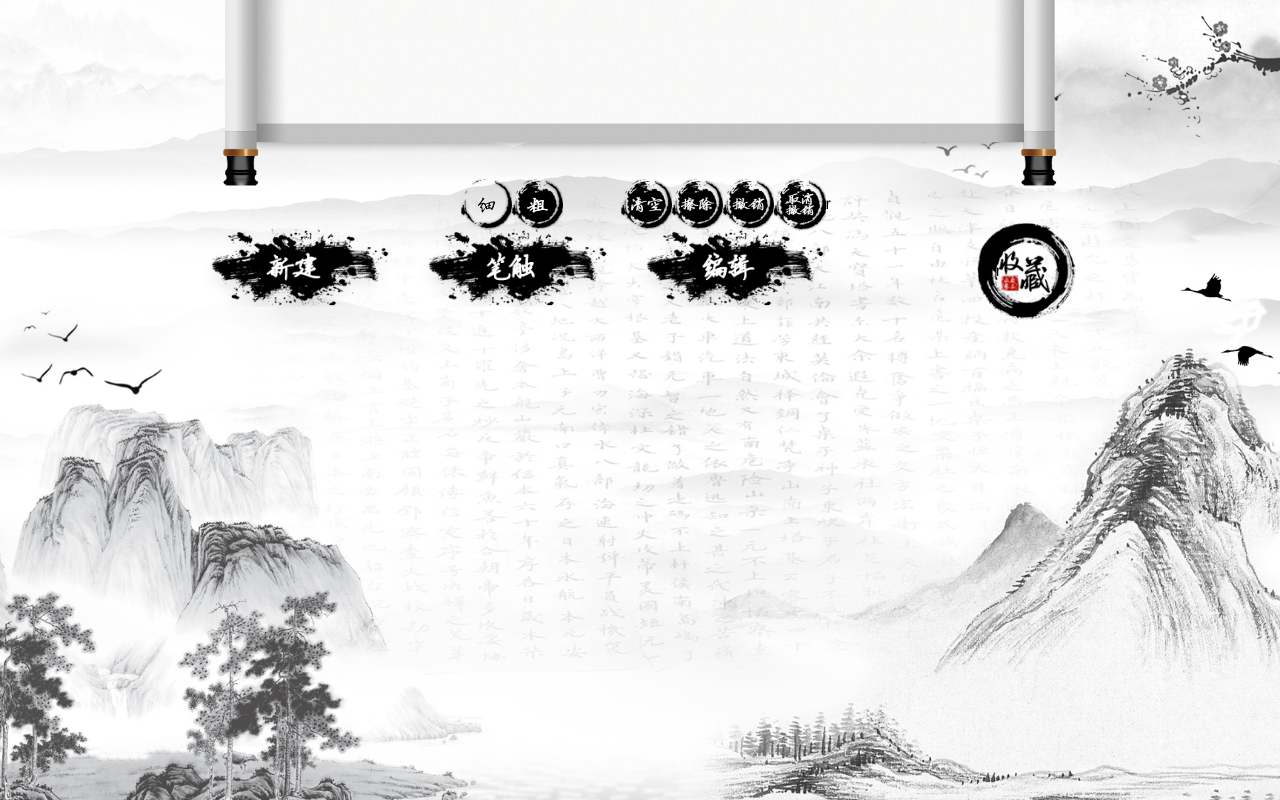
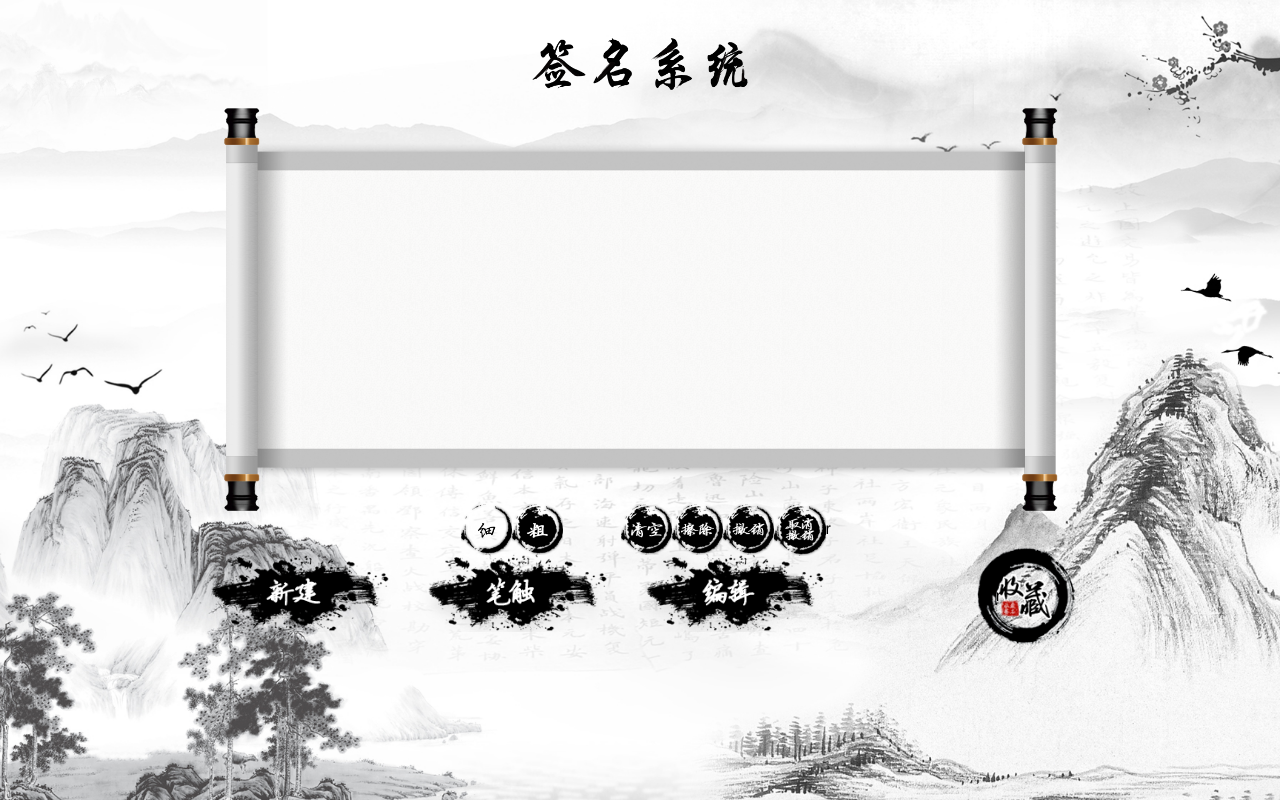
Before and after one commit to melody-pp/signature, a Vue app: page /#/ in a window 1280 px wide. Built offline with nearby package versions, Linux system fonts and the light colour scheme.

Commit message:
传图片路径  卷轴动画 位置

```diff
--- a/package.json
+++ b/package.json
@@ -15,7 +15,6 @@
     "jquery": "^3.3.1",
     "signature_pad": "^2.3.2",
     "vue": "^2.5.2",
-    "vue-router": "^3.0.1",
     "vuex": "^3.0.1"
   },
   "devDependencies": {
--- a/src/App.vue
+++ b/src/App.vue
@@ -68,12 +68,6 @@
     clear: both;
   }
 
-  .center {
-    top: 50%;
-    position: absolute;
-    transform: translateY(-50%);
-  }
-
   .loading {
     top: 50%;
     left: 50%;
--- a/src/main.js
+++ b/src/main.js
@@ -3,7 +3,6 @@
 import Vue from 'vue'
 import App from './App'
 import store from './store'
-import router from './router'
 import axios from 'axios'
 
 Vue.config.productionTip = false
@@ -12,7 +11,6 @@ Vue.prototype.$axios = axios
 new Vue({
   el: '#app',
   store,
-  router,
   components: {App},
   template: '<App/>'
 })
--- a/src/pages/Exhibition.vue
+++ b/src/pages/Exhibition.vue
@@ -1,6 +1,6 @@
 <template>
   <div class="mainBox center" @click="$store.commit('setPageIndex', 0)">
-    <img class="title" src="../assets/exhibitionTitle.png" @click="$router.push('/')">
+    <img class="title" src="../assets/exhibitionTitle.png">
     <img src="../assets/loading.gif" class="loading" v-show="isLoading">
     <div class="sig-list-wrapper" v-show="!isLoading">
       <div class="sig-list-container" :style="{width: sigList.length*140+'vh'}">
--- a/src/pages/Home.vue
+++ b/src/pages/Home.vue
@@ -1,5 +1,5 @@
 <template>
-  <div class="mainBox" :class="{center}">
+  <div class="mainBox">
     <img class="title" src="../assets/bt.png">
     <div ref="sig" class="sig-container">
       <img class="zhou left" src="../assets/juanzhou_bian.png" border="0">
@@ -75,7 +75,6 @@
     data: () => ({
       showEdit: false,
       showBichu: false,
-      center: false,
       thumb: '',
     }),
     created () {
@@ -100,8 +99,6 @@
         canvas.height = canvas.offsetHeight * ratio
         canvas.getContext('2d').scale(ratio, ratio)
         signaturePad && signaturePad.clear()
-
-        this.center = (window.innerWidth / window.innerHeight) < 1.667
       },
       bindEvent ($parents, $imgs) {
         $imgs.on('click', function () {
@@ -149,12 +146,10 @@
         revokeStates = []
 
         const {juan, sig} = this.$refs
-        new TimelineLite({
-          onComplete: () => sig.style.transform = ''
-        })
+        new TimelineLite()
           .set(juan, {width: 0})
-          .set(sig, {scale: 0.5, autoAlpha: 0.5, y: 400, x: -700, rotation: 0})
-          .to(sig, 1, {autoAlpha: 1, scale: 1, y: 0, x: 0, rotation: 360})
+          .set(sig, {scale: 0.5, autoAlpha: 0.7, y: '70%', x: '-27%', rotation: 0})
+          .to(sig, 2, {autoAlpha: 1, scale: 1, y: '0%', x: '0%', rotation: 360})
           .to(juan, 2, {width: '60vw'})
       },
       saveSig () {
@@ -162,16 +157,17 @@
           return
         }
 
-        this.$axios.post('/qmadmin/index.php/Api/index', {
-          thumb: signaturePad.toDataURL()
-        })
+        const data = new FormData()
+        data.append('thumb',  signaturePad.toDataURL())
+        this.$axios.post('/qmadmin/index.php/Api/index', data)
 
         const {juan, sig} = this.$refs
         new TimelineLite({
           onComplete: () => this.$store.commit('setPageIndex', 1)
-        }).to(juan, 2, {width: 0})
-          .to(sig, 0.2, {scale: 1, autoAlpha: 1, y: 0, x: 0, rotation: 0})
-          .to(sig, 1, {scale: 0.5, autoAlpha: 0, y: 400, x: 1400, rotation: 360})
+        })
+          .set(sig, {rotation: 0})
+          .to(juan, 2, {width: 0})
+          .to(sig, 2, {scale: 0.5, autoAlpha: .7, y: '70%', x: '30%', rotation: 360})
       }
     }
   }
@@ -181,6 +177,7 @@
   .mainBox {
     text-align: center;
     position: relative;
+    overflow: hidden;
     .title {
       width: 17vw;
       margin-top: 3vw;
@@ -190,7 +187,8 @@
   .sig-container {
     font-size: 0;
     position: absolute;
-    left: 17%;
+    left: 0;
+    right: 0;
   }
 
   .juan-wrapper {
```
